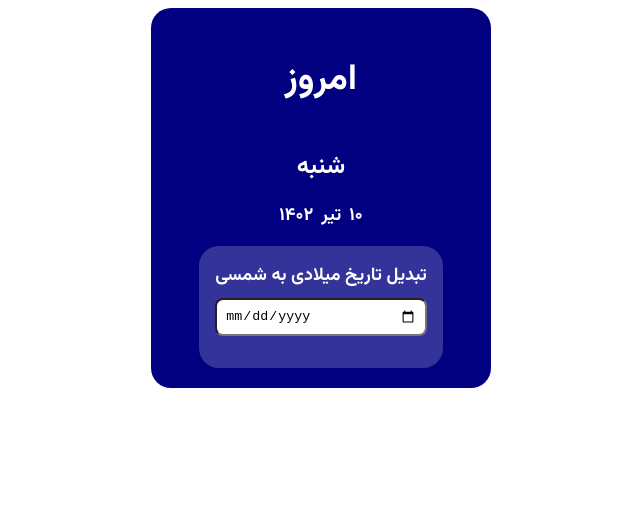
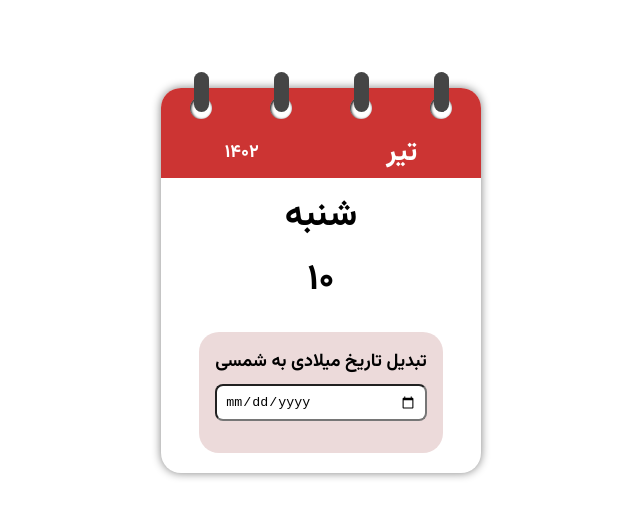
Before and after one commit to vida-khalili/Jalali-date-JS, a plain HTML site: page index.html in a window 1280 px wide. Shown: the whole page, without its empty margins (319-959 px from the left). Drawn offline with Linux system fonts and the light colour scheme.

Commit message:
changed the style
changed the style to look like a calendar page

```diff
--- a/index.html
+++ b/index.html
@@ -15,13 +15,26 @@
   </head>
   <body>
     <div class="card">
-      <h1>امروز</h1>
-      <p id="weekday"></p>
-      <div class="current-date">
-        <p id="day"></p>
+      <div class="hanger-container">
+        <div class="punch">
+          <div class="card-hanger"></div>
+        </div>
+        <div class="punch">
+          <div class="card-hanger"></div>
+        </div>
+        <div class="punch">
+          <div class="card-hanger"></div>
+        </div>
+        <div class="punch">
+          <div class="card-hanger"></div>
+        </div>
+      </div>
+      <div class="card-hedear">
         <p id="month"></p>
         <p id="year"></p>
       </div>
+      <p id="weekday"></p>
+      <p id="day"></p>
       <div class="convert-card">
         <div class="convert-title">تبدیل تاریخ میلادی به شمسی</div>
         <input type="date" id="date-input" />
--- a/style.css
+++ b/style.css
@@ -34,23 +34,74 @@ body {
   direction: rtl;
   font-family: "Vazirmatn UI FD", sans-serif;
   font-weight: 400;
+  padding-top: 80px;
 }
 .card {
-  padding: 20px;
+  padding-top: 100px;
+  padding-bottom: 20px;
+  z-index: 1;
+  position: relative;
   display: flex;
   flex-direction: column;
   align-items: center;
   justify-content: center;
-  color: white;
+  color: rgb(0, 0, 0);
   border-radius: 20px;
-  max-width: 300px;
-  background: navy;
+  width: 320px;
+  background: white;
   font-weight: 700;
   font-size: 18px;
   height: auto;
   text-align: center;
   margin: 0 auto;
-  gap: 16px;
+  gap: 8px;
+  box-shadow: 0 0 10px gray;
+}
+
+.card-hedear {
+  position: absolute;
+  right: 0;
+  top: 0;
+  width: 320px;
+  background-color: #cc3433;
+  border-radius: 20px 20px 0 0;
+  height: 90px;
+  color: white;
+  display: flex;
+  align-items: center;
+  justify-content: space-around;
+}
+.hanger-container {
+  z-index: 10;
+  height: 40px;
+  position: absolute;
+  top: 0;
+  left: 0;
+  width: 320px;
+  display: flex;
+  justify-content: space-around;
+  align-items: center;
+}
+.card-hanger {
+  display: block;
+  width: 15px;
+  height: 40px;
+  border-radius: 50px;
+  background-color: rgb(69, 69, 69);
+  position: absolute;
+  top: -25px;
+}
+.punch {
+  background-color: white;
+  box-shadow: inset 1px 1px 3px #010101;
+  bottom: 0;
+  display: flex;
+  align-items: center;
+  justify-content: center;
+  width: 22px;
+  height: 22px;
+  position: relative;
+  border-radius: 50px;
 }
 .current-date {
   display: flex;
@@ -59,16 +110,27 @@ body {
 p {
   margin: 0;
 }
-#weekday {
-  font-size: 24px;
+
+#month {
+  margin-top: 40px;
+  font-size: 28px;
 }
+
+#year {
+  margin-top: 40px;
+}
+#weekday,
+#day {
+  font-size: 36px;
+}
+
 .convert-card {
+  margin-top: 16px;
   border-radius: 20px;
-
   padding: 16px;
   display: grid;
   gap: 8px;
-  background-color: rgba(255, 255, 255, 0.2);
+  background-color: rgba(159, 69, 69, 0.2);
 }
 
 input {
```
